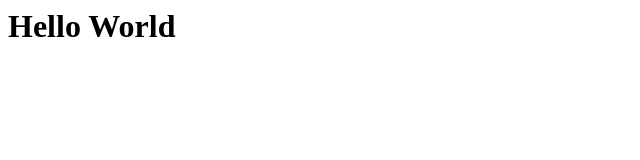
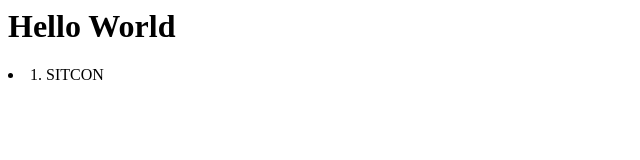
Before and after one commit to VincentXV/workshop, a plain HTML site: page index.html in a window 1280 px wide. Shown: the full height of the page, 0-640 px from the left. Drawn offline with Linux system fonts and the light colour scheme.

Commit message:
Add pirntf

```diff
--- a/index.html
+++ b/index.html
@@ -3,4 +3,7 @@
 </head>
 <body>
 	<h1>Hello World</h1>
+	<u1>
+ 		<li>1. SITCON</li>
+	</u1>
 </body>
```
